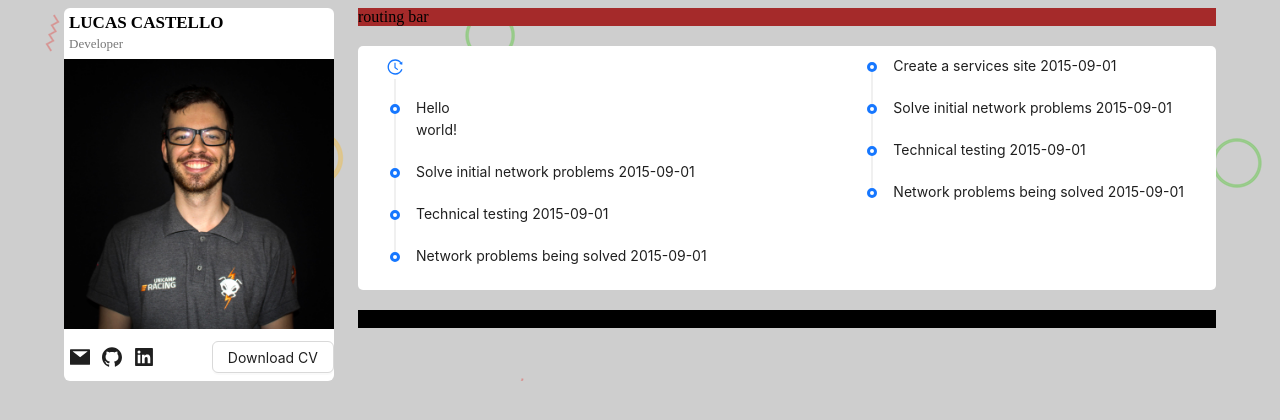
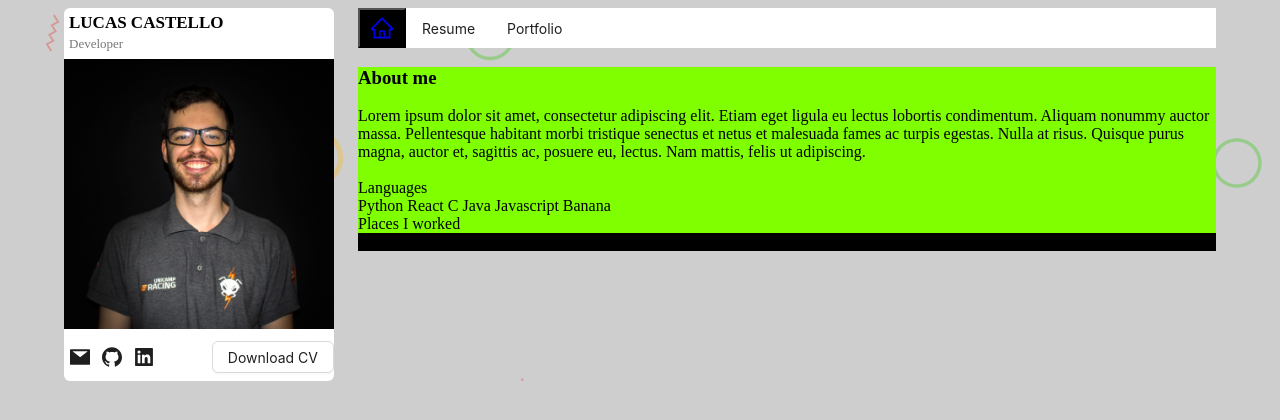
Before and after one commit to LucasCastello/react_curriculum, a React (Vite) app: page / in a window 1280 px wide. Shown: the top 420 px of the page. Built offline with nearby package versions, Linux system fonts and the light colour scheme.

Commit message:
Corrected routing, created AboutMe component and added css styles to routingBar

```diff
--- a/src/App.tsx
+++ b/src/App.tsx
@@ -1,22 +1,8 @@
-import { createBrowserRouter, RouterProvider } from 'react-router-dom'
+import { Outlet } from 'react-router-dom'
 import {Container, Grid } from '@mui/material'
 import PersonalInfo from './personal-info/PersonalInfo'
-import ContentHolder from './contentHolder/ContentHolder'
 import RoutingBar from './rountingBar/RoutingBar'
 import Footer from './footer/Footer'
-import './App.css'
-import Portfolio from './portfolio/Portfolio'
-
-const router = createBrowserRouter([
-  {
-    path: '/',
-    element: <ContentHolder />
-  },
-  {
-    path: '/portfolio',
-    element: <Portfolio />
-  }
-])
 
 function App() {
 
@@ -28,7 +14,7 @@ function App() {
         </Grid>
         <Grid item xs>
           <RoutingBar />
-          <RouterProvider router={router}/>
+          <Outlet />
           <Footer />
         </Grid>
       </Grid>
--- /dev/null
+++ b/src/about-me/AboutMe.css
@@ -0,0 +1,3 @@
+.about_me {
+    background-color: chartreuse;
+}
--- /dev/null
+++ b/src/about-me/AboutMe.tsx
@@ -0,0 +1,17 @@
+import './AboutMe.css'
+export default function AboutMe() {
+    return(
+        <div className="about_me">
+            <div className='intro'>
+                <h3>About me</h3>
+                <span>Lorem ipsum dolor sit amet, consectetur adipiscing elit. Etiam eget ligula eu lectus lobortis condimentum. Aliquam nonummy auctor massa. Pellentesque habitant morbi tristique senectus et netus et malesuada fames ac turpis egestas. Nulla at risus. Quisque purus magna, auctor et, sagittis ac, posuere eu, lectus. Nam mattis, felis ut adipiscing.</span>
+            </div>
+            <br />
+            <span>Languages</span>
+            <br />
+            <span>Python React C Java Javascript Banana</span>
+            <br />
+            <span>Places I worked</span>
+        </div>
+    )
+}
--- a/src/main.tsx
+++ b/src/main.tsx
@@ -1,10 +1,35 @@
 import React from 'react'
 import ReactDOM from 'react-dom/client'
+import { createBrowserRouter, RouterProvider } from 'react-router-dom'
 import App from './App.tsx'
+import ContentHolder from './contentHolder/ContentHolder.tsx'
+import Portfolio from './portfolio/Portfolio.tsx'
 import './index.css'
+import AboutMe from './about-me/AboutMe.tsx'
+
+const router = createBrowserRouter([
+  {
+    path: '/',
+    element: <App />,
+    children: [
+      {
+        path: '',
+        element: <AboutMe />
+      },
+      {
+        path: 'resume',
+        element: <ContentHolder />
+      },
+      {
+        path: 'portfolio',
+        element: <Portfolio />
+      }
+    ]
+  }
+])
 
 ReactDOM.createRoot(document.getElementById('root')!).render(
   <React.StrictMode>
-    <App />
+    <RouterProvider router={router} />
   </React.StrictMode>,
 )
--- a/src/rountingBar/RoutingBar.css
+++ b/src/rountingBar/RoutingBar.css
@@ -1,3 +1,37 @@
 .routing_bar {
-    background-color: brown;
+    background-color: white;
+    height: 2.5rem;
+    display: flex;
+    flex-direction: row;
+    align-items: center;
 }
+
+.home_button {
+    color: white;
+    background-color: black;
+    height: 100%;
+    width: 3rem;
+    border-radius: 0;
+    box-shadow: none;
+    transition: 0.2s;
+    &:hover {
+        background-color: rgba(0, 0, 0, 0.738);
+    }
+}
+
+.home_icon {
+    font-size: large;
+}
+/*
+:where(.css-dev-only-do-not-override-f7vrd6).ant-btn-primary:not(:disabled):not(.ant-btn-disabled):hover {
+    background: black;
+}
+
+:where(
+    .css-dev-only-do-not-override-f7vrd6,
+    .css-dev-only-do-not-override-f7vrd6,
+    .resume_button
+    ).ant-btn-text:not(:disabled):not(.ant-btn-disabled):hover {
+    background: none;
+    color: yellow;
+} */
--- a/src/rountingBar/RoutingBar.tsx
+++ b/src/rountingBar/RoutingBar.tsx
@@ -1,8 +1,28 @@
+import { Link } from 'react-router-dom'
+import { Button } from 'antd'
 import './RoutingBar.css'
+import { HomeOutlined } from '@ant-design/icons'
 
 function RoutingBar() {
     return (
-        <div className='routing_bar'>routing bar</div>
+        <div className='routing_bar'>
+            <button className='home_button'>
+                <Link to={'/'}>
+                    <HomeOutlined style={{fontSize: '22px'}}/>
+                </Link>
+            </button>
+            {/* <Button type='primary' size='large' icon={<HomeOutlined style={{fontSize: '22px'}}/>}/> */}
+            <Button className='resume_button' type='text'>
+                <Link to={'/resume'}>
+                    Resume
+                </Link>
+            </Button>
+            <Button className='portfolio_button' type='text'>
+                <Link to={'/portfolio'}>
+                    Portfolio
+                </Link>
+            </Button>
+        </div>
     )
 }
 
```
Also changed, not shown: src/App.css (deleted, +0 -42 lines).
